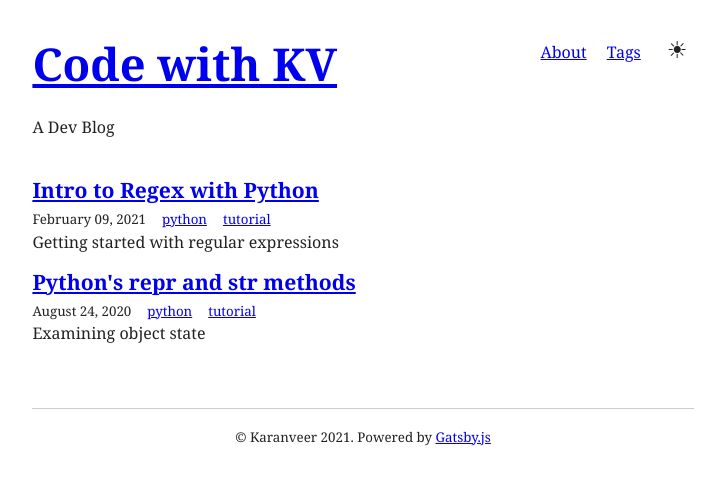
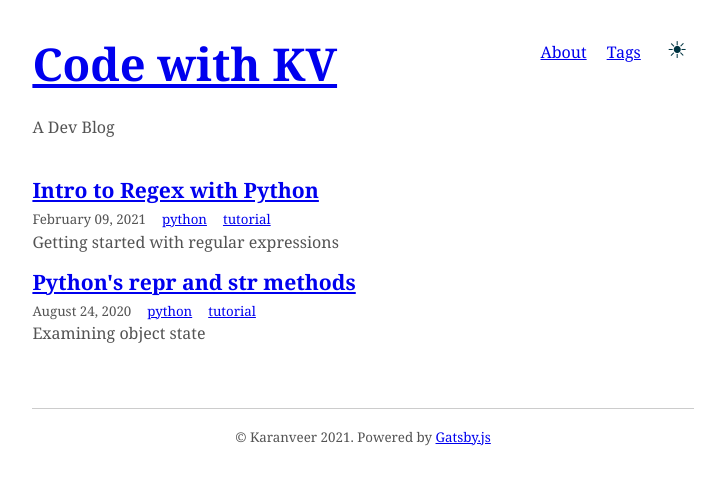
Before and after one commit to karanveersp/codewithkv-blog, a Gatsby site: page / in a window 1280 px wide. Shown: the whole page, without its empty margins (277-1002 px from the left). Built offline with nearby package versions, Linux system fonts and the light colour scheme; Gatsby itself is replaced by a stand-in of ours; some packages are replaced by stand-ins of ours; what typography-theme-irving would draw is missing.

Commit message:
Updated light theme colors

```diff
--- a/src/styles/global.css
+++ b/src/styles/global.css
@@ -1,9 +1,9 @@
 body {
   --bg: white;
-  --textNormal: #222;
-  --textTitle: #222;
-  --textLink: #222;
-  --sunColor: #222;
+  --textNormal: rgb(83, 83, 83);
+  --textTitle: rgb(0, 52, 65);
+  --textLink: rgb(0, 52, 65);
+  --sunColor: rgb(0, 52, 65);
   --hr: hsla(0, 0%, 0%, 0.2);
   background-color: var(--bg);
 }
```
